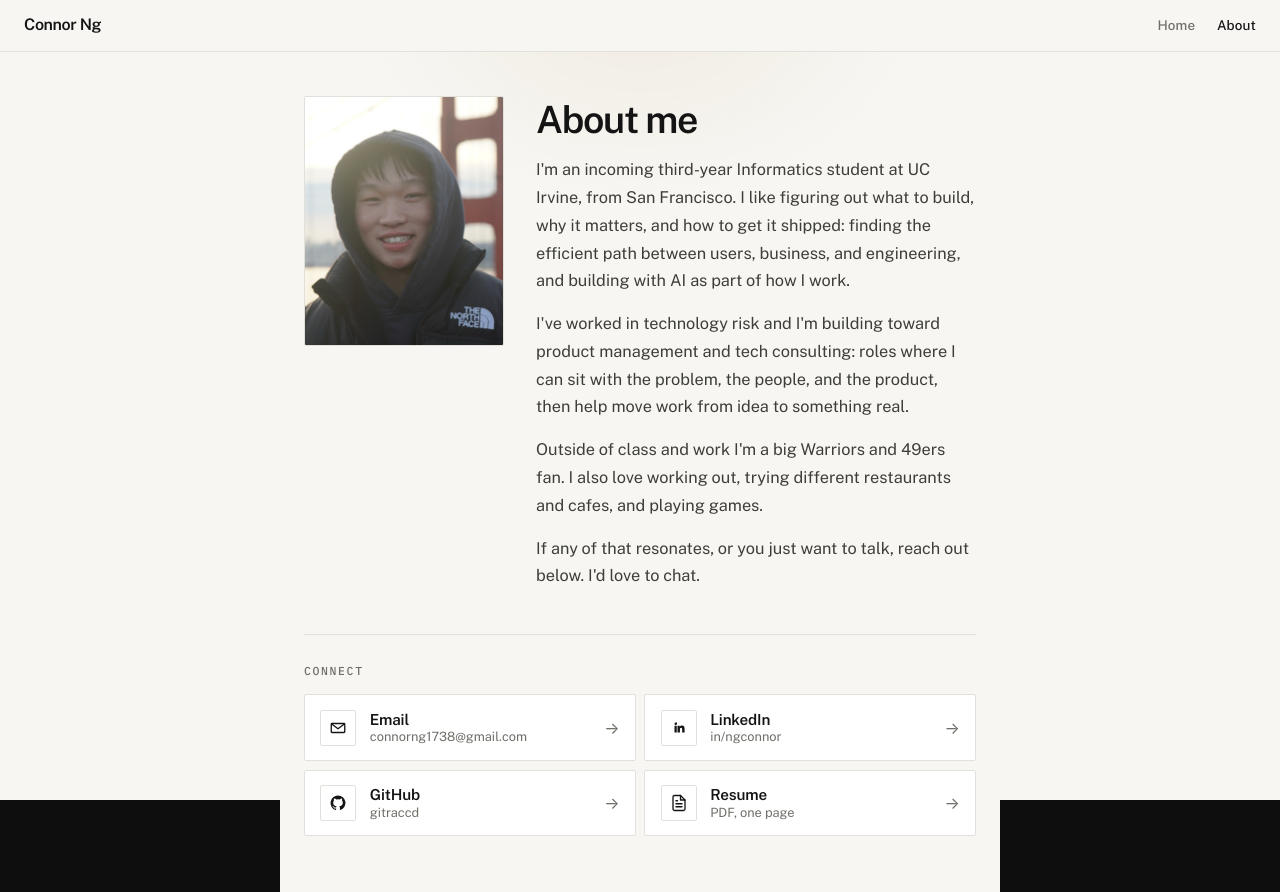
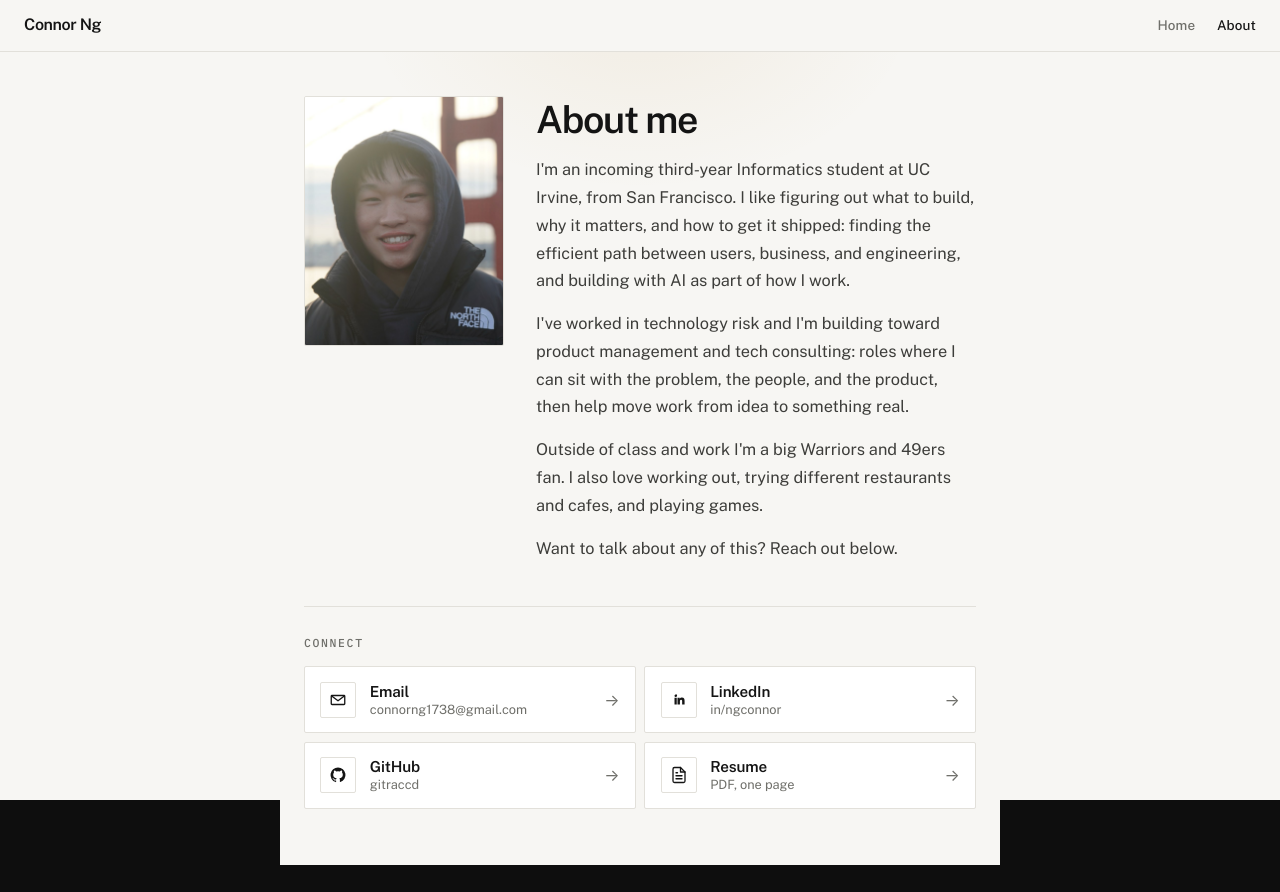
Before and after one commit to connor-ng/connor-ng.github.io, a React (Vite) app: page /about in a window 1280 px wide. After the commit the page ends 865 px from the top, so only its background shows below. Built offline with nearby package versions, Linux system fonts and the light colour scheme.

Commit message:
Simplify About reach-out line
Co-authored-by: ngce <ngce@uci.edu>

```diff
--- a/src/pages/About.jsx
+++ b/src/pages/About.jsx
@@ -90,8 +90,7 @@ function About() {
               and playing games.
             </p>
             <p className="about-bio">
-              If any of that resonates, or you just want to talk, reach out
-              below. I&apos;d love to chat.
+              Want to talk about any of this? Reach out below.
             </p>
           </div>
         </section>
```
